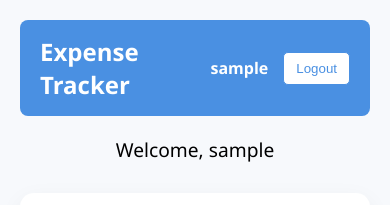
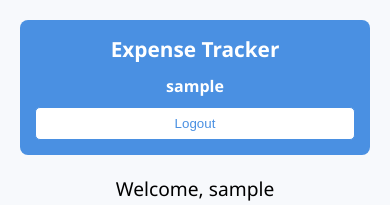
Before and after one commit to Dheerendra69/Expense-tracker, a React (Create React App) app: page /home in a window 390 px wide. Shown: the top 205 px of the page. Built offline with nearby package versions, Linux system fonts and the light colour scheme; no server answers; sample sign-in values are in the browser's storage.

Commit message:
ADD: made navbar responsive

```diff
--- a/src/styles/Home.css
+++ b/src/styles/Home.css
@@ -14,10 +14,13 @@
   padding: 15px 20px;
   border-radius: 8px;
   margin-bottom: 20px;
+  flex-wrap: wrap;
+  gap: 12px;
 }
 
 .header h2 {
   margin: 0;
+  font-size: 1.6rem;
 }
 
 .welcome-text {
@@ -67,3 +70,70 @@
   color: #777;
   margin-top: 50px;
 }
+
+.user-info p {
+  margin: 0;
+  font-weight: bold;
+  word-break: break-word;
+}
+
+.logout-btn,
+.login-btn {
+  background-color: white;
+  color: #4a90e2;
+  border: 1px solid #4a90e2;
+  border-radius: 5px;
+  padding: 8px 12px;
+  cursor: pointer;
+  transition: 0.3s ease-in-out;
+}
+
+.logout-btn:hover,
+.login-btn:hover {
+  background-color: #357abd;
+  color: white;
+  border-color: #357abd;
+}
+
+@media (max-width: 768px) {
+  .header {
+    padding: 15px;
+  }
+
+  .header h2 {
+    font-size: 1.4rem;
+  }
+
+  .user-info {
+    width: 100%;
+    justify-content: space-between;
+  }
+
+  .logout-btn,
+  .login-btn {
+    padding: 8px 14px;
+  }
+}
+
+@media (max-width: 480px) {
+  .header {
+    flex-direction: column;
+    align-items: stretch;
+    text-align: center;
+  }
+
+  .header h2 {
+    font-size: 1.3rem;
+  }
+
+  .user-info {
+    flex-direction: column;
+    gap: 10px;
+    width: 100%;
+  }
+
+  .logout-btn,
+  .login-btn {
+    width: 100%;
+  }
+}
```
Also changed, not shown: 1 other file (tests, documents, lock files or other folders).
